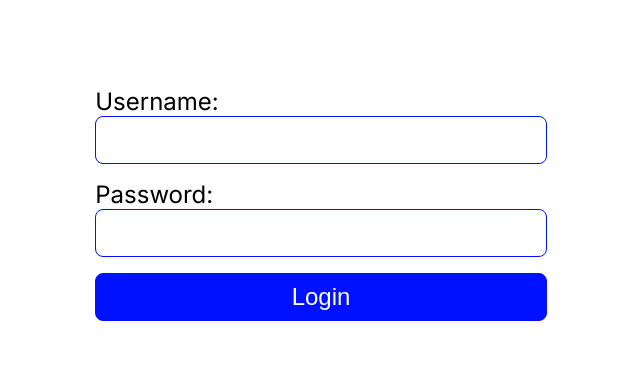
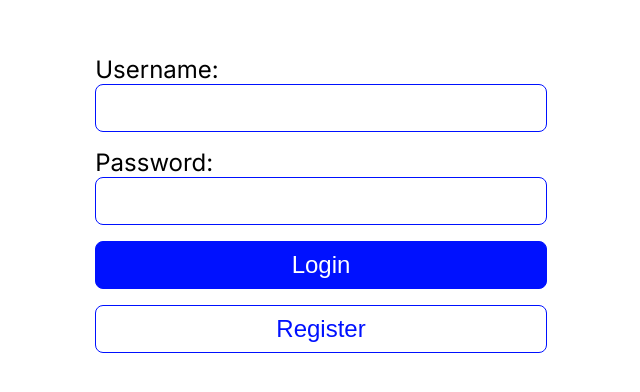
Before and after one commit to swa-assignments/assigment-3, a Next.js app in the folder client/: page /login in a window 1280 px wide. Shown: the part 188-580 px from the top of the page, without its empty margins (319-959 px from the left). Built offline with nearby package versions, Linux system fonts and the light colour scheme.

Commit message:
chore: added register button

```diff
--- a/client/app/login/page.tsx
+++ b/client/app/login/page.tsx
@@ -34,7 +34,6 @@ function Login() {
           sessionStorage.setItem('token', body.token);
           sessionStorage.setItem('userId', body.userId);
           router.push('/board');
-          // navigate here
         })
         .catch(() => {
           alert('Error logging in');
@@ -68,6 +67,9 @@ function Login() {
         <button className={styles.button} type="submit">
           Login
         </button>
+        <button className={styles.buttonRegister} type="button" onClick={() => router.push("/register")}>
+          Register
+        </button>
       </form>
     </div>
   );
```
